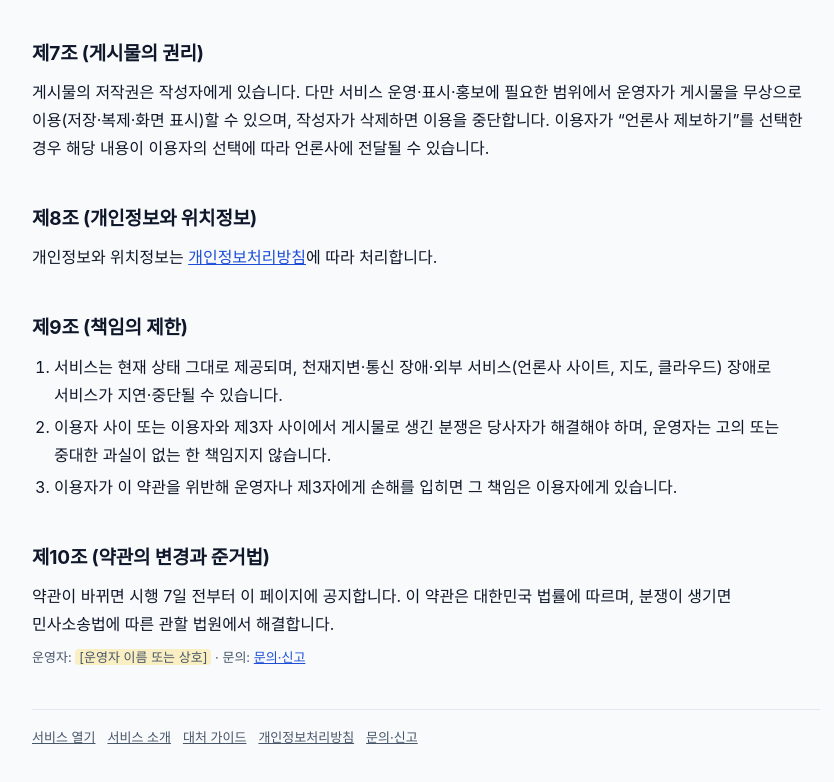
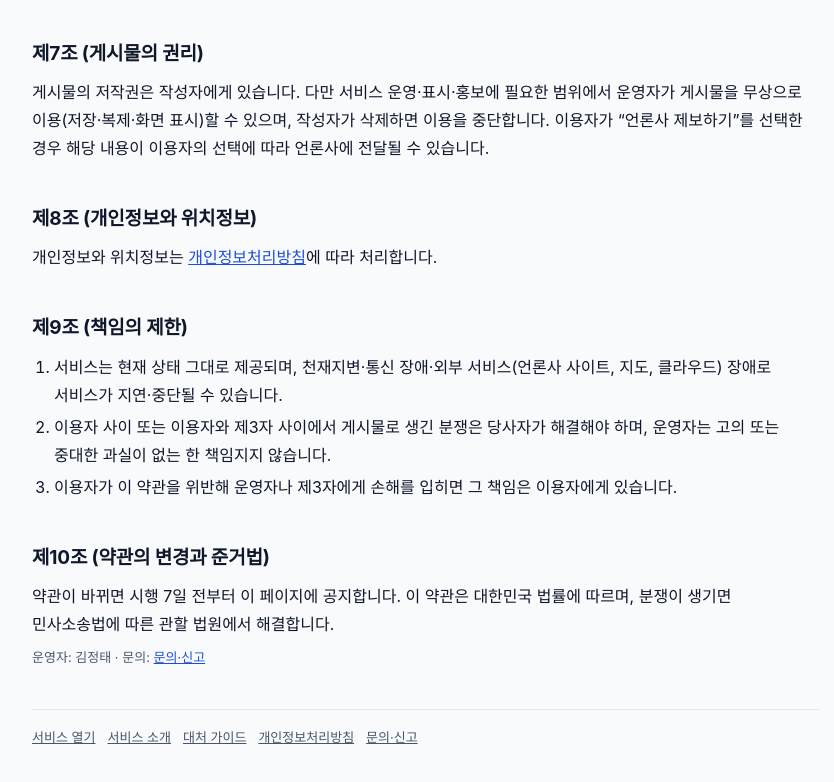
Before and after one commit to creator11203/project-1, a plain HTML site: page terms.html in a window 1280 px wide. Shown: the part 1609-2391 px from the top of the page, without its empty margins (214-1048 px from the left). Drawn offline with Linux system fonts and the light colour scheme.

Commit message:
Update terms.html

```diff
--- a/terms.html
+++ b/terms.html
@@ -75,7 +75,7 @@
   <h2>제10조 (약관의 변경과 준거법)</h2>
   <p>약관이 바뀌면 시행 7일 전부터 이 페이지에 공지합니다. 이 약관은 대한민국 법률에 따르며, 분쟁이 생기면 민사소송법에 따른 관할 법원에서 해결합니다.</p>
 
-  <p class="meta">운영자: <span class="ph">[운영자 이름 또는 상호]</span> · 문의: <a href="contact.html">문의·신고</a></p>
+  <p class="meta">운영자: 김정태 · 문의: <a href="contact.html">문의·신고</a></p>
   <div class="foot"><a href="./">서비스 열기</a><a href="about.html">서비스 소개</a><a href="guide.html">대처 가이드</a><a href="privacy.html">개인정보처리방침</a><a href="contact.html">문의·신고</a></div>
 </main>
 </body>
```
